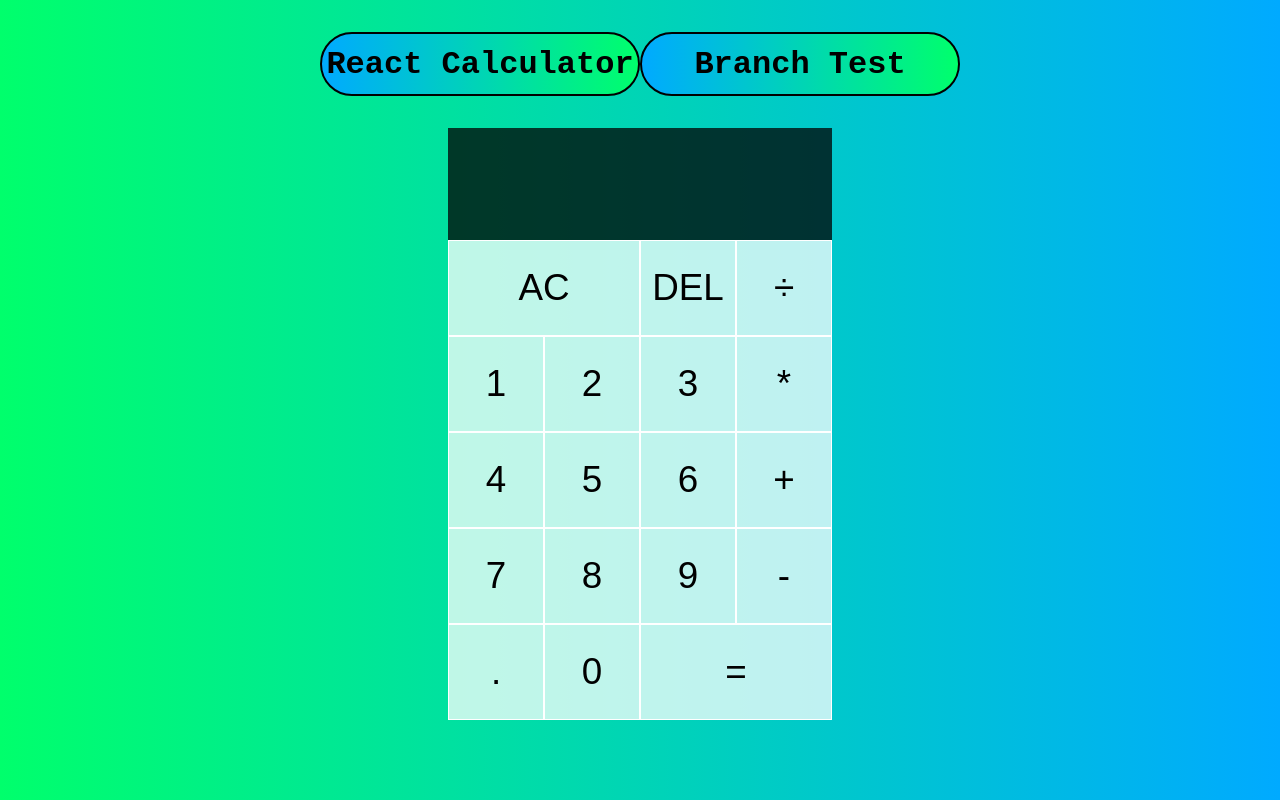
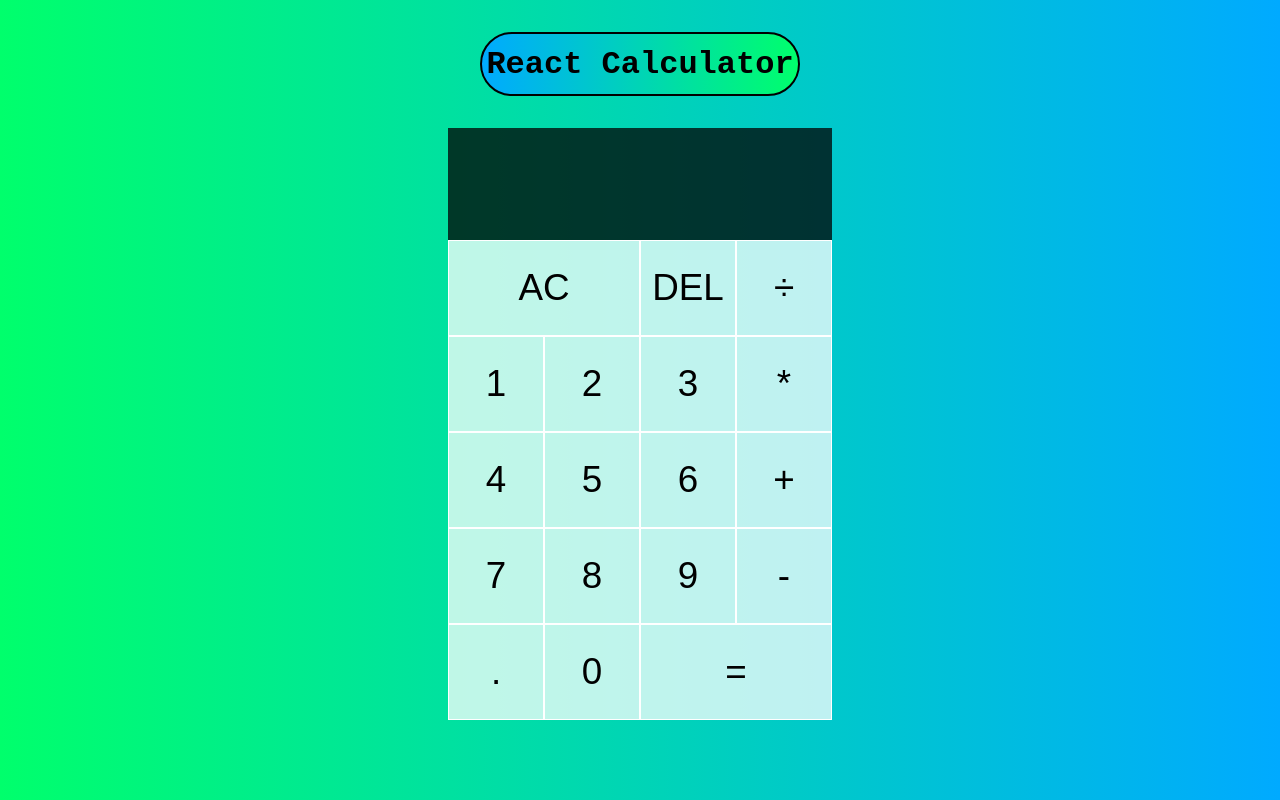
Before and after one commit to perez11abel/Calculator-GH-Netlify, a React (Vite) app: page / in a window 1280 px wide. Built offline with nearby package versions, Linux system fonts and the light colour scheme.

Commit message:
deleted a div

```diff
--- a/src/App.jsx
+++ b/src/App.jsx
@@ -147,7 +147,6 @@ export default function App() {
     <>
       <div className="title-container">
         <div className="title">React Calculator</div>
-        <div className="title">Branch Test</div>
       </div>
       <div className="calculator-grid">
         <div className="output">
```
